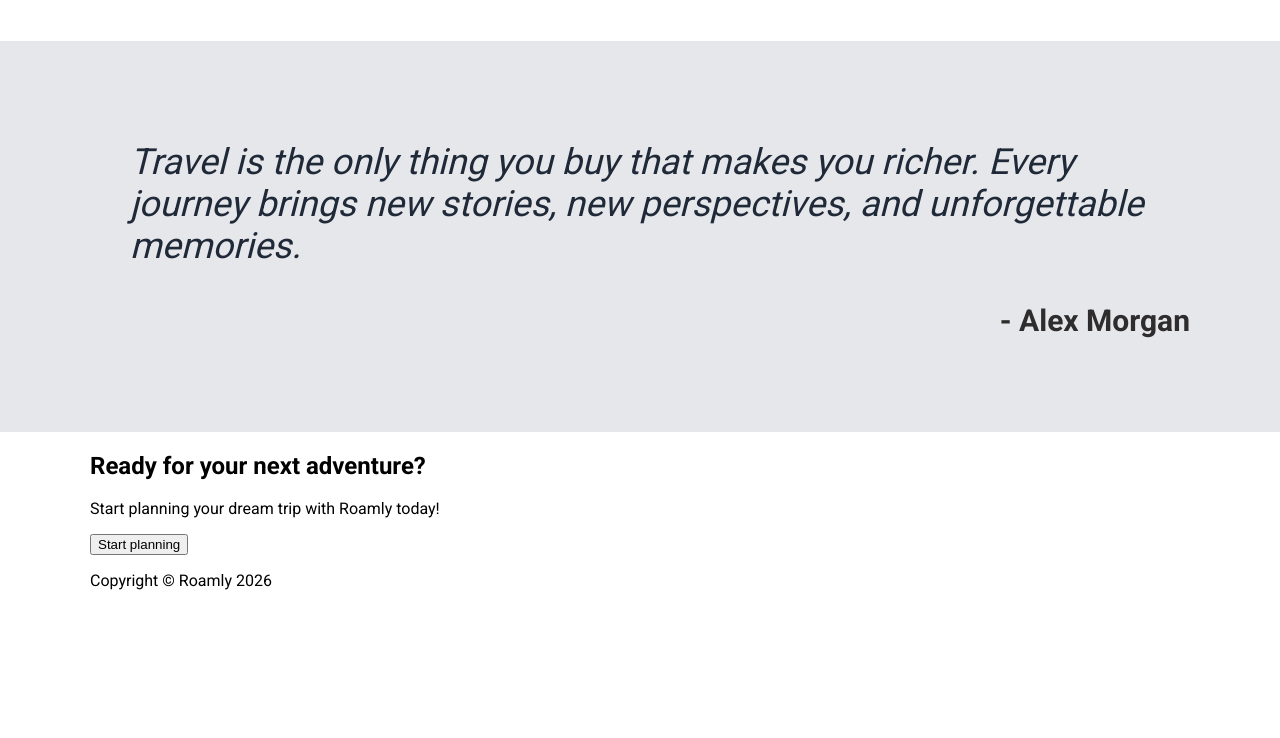
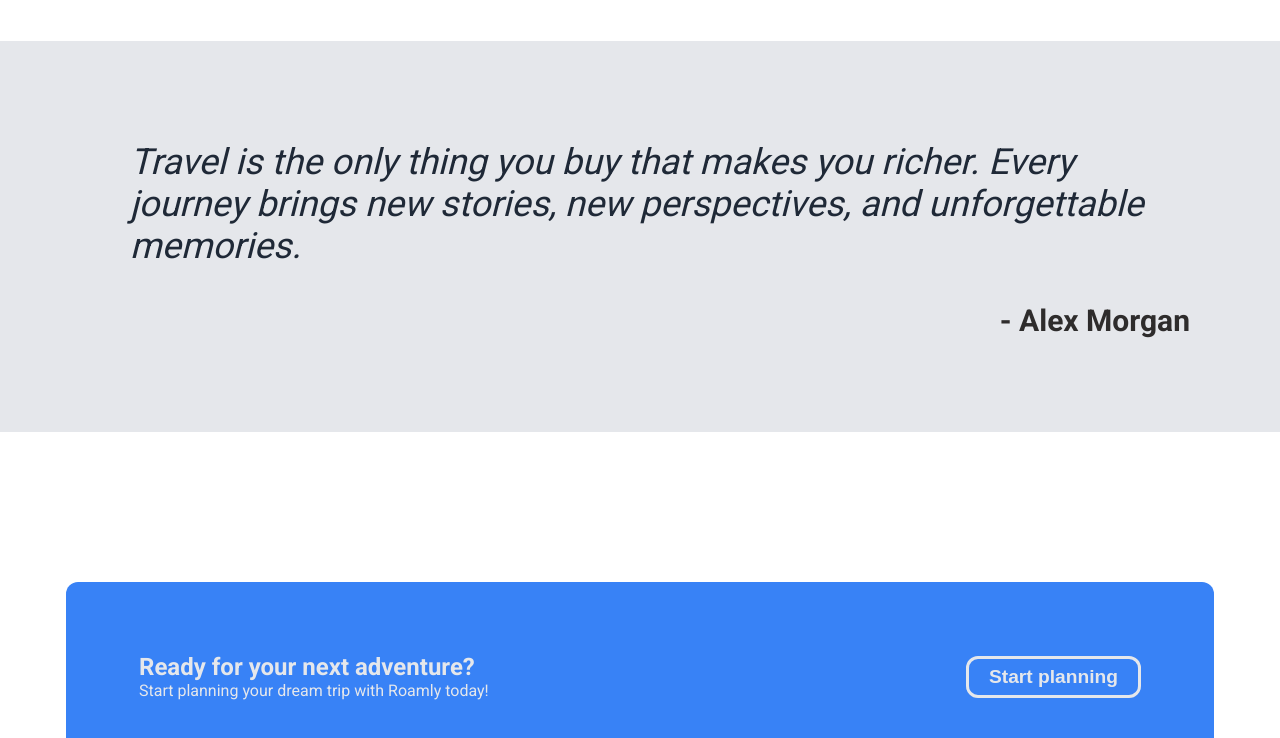
Before and after one commit to devNavigator007/foundations-landing-page, a plain HTML site: page index.html in a window 1280 px wide. Shown: the part 1089-1827 px from the top of the page. Before the commit the page ends 1695 px from the top, so only its background shows below. Drawn offline with Linux system fonts and the light colour scheme.

Commit message:
Add style to the footer and CTA section

```diff
--- a/index.html
+++ b/index.html
@@ -134,7 +134,7 @@
 
 
 
-    <footer class="footer-section">
+    <footer class="footer">
         <div class="container">
             <p class="footer-text">
                 Copyright &copy; Roamly 2026
--- a/style.css
+++ b/style.css
@@ -2,6 +2,9 @@
 body {
     font-family: "Roboto", Arial, sans-serif;
     margin: 0;
+    min-height: 100vh;
+    display: flex;
+    flex-direction: column;
 }
 
 .container {
@@ -10,6 +13,9 @@ body {
     padding: 0 24px;
 }
 
+main {
+    flex: 1;
+}
 
 /* header-style */
 .header {
@@ -112,7 +118,6 @@ body {
 /* Information-section-style */
 .information-section {
     background-color: white;
-
 }
 
 .information-section .container {
@@ -192,3 +197,66 @@ body {
 
 
 /* Call-To-Action-style */
+
+.cta-section {
+    background-color: white;
+    margin: 150px auto;
+}
+
+.cta-section .container{
+    background-color: #3882F6;
+    border: #1f2937;
+    border-radius: 12px;
+    overflow: hidden;
+    padding-top: 20px;
+    padding-bottom: 20px;
+}
+
+.cta-box {
+    display: flex;
+    justify-content: space-between;
+    align-items: center;
+    padding-left: 49px;
+    padding-right: 49px;
+    min-height: 150px;
+
+}
+
+.cta-text h2 {
+    margin: 0 auto;
+    color: #e5e7eb;
+    font-weight: 700;
+}
+
+.cta-text p {
+    margin: 0 auto;
+    color: #e5e7eb;
+}
+
+.cta-box button {
+    border: 3px solid #e5e7eb;
+    color: #e5e7eb;
+    background-color: #3882F6;
+    border-radius: 12px;
+    padding-left: 20px;
+    padding-right: 20px;
+    padding-top: 7px;
+    padding-bottom: 7px;
+    font-weight: 700;
+    font-size: larger;
+    cursor: pointer;
+}
+
+/* footer-style */
+.footer {
+    background-color: #1f2937;
+    padding: 20px;
+}
+
+
+.footer-text {
+    color: #e5e7eb;
+    text-align: center;
+    font-size: 24px;
+    word-spacing: 0.5rem;
+}
```
